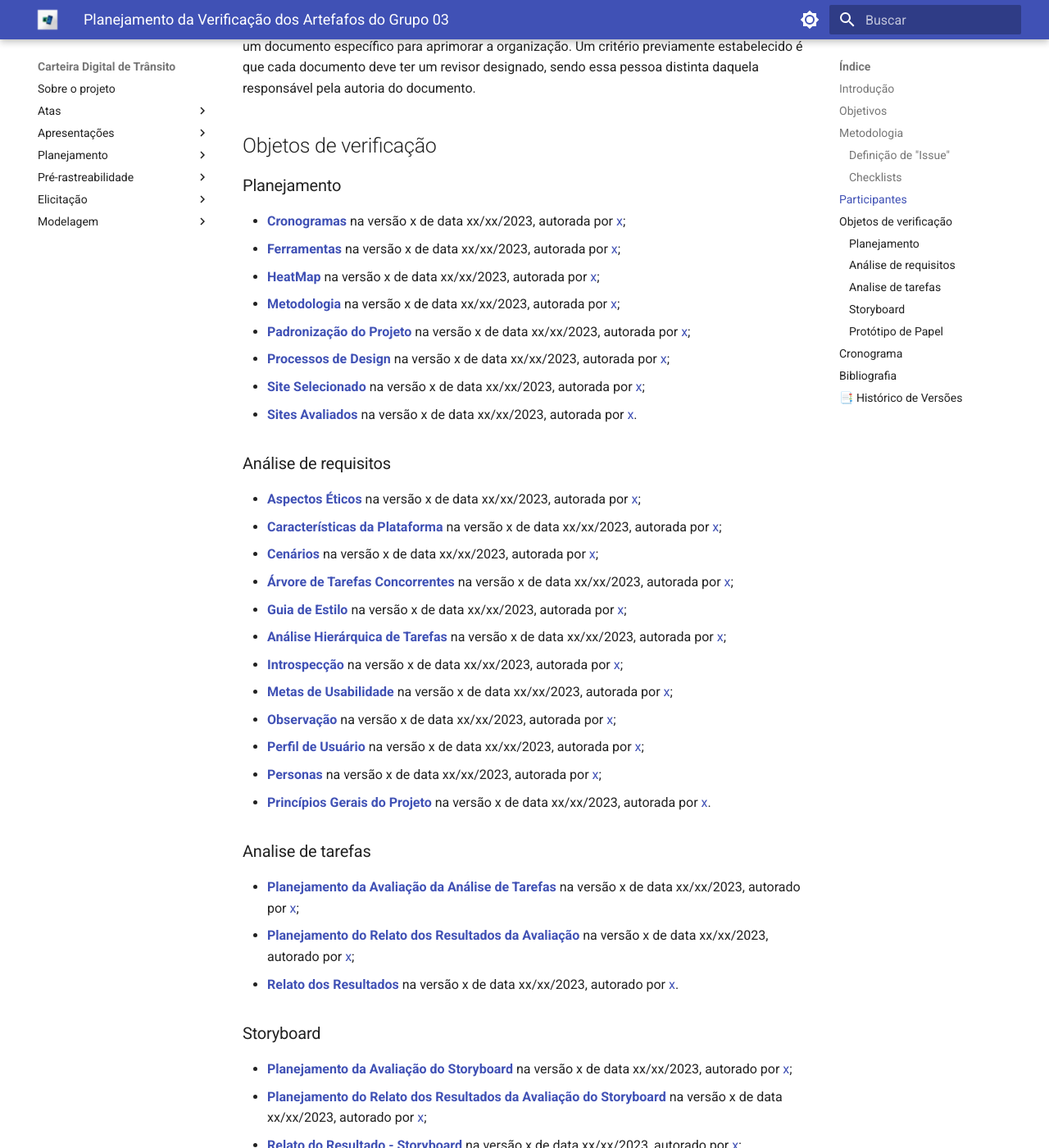
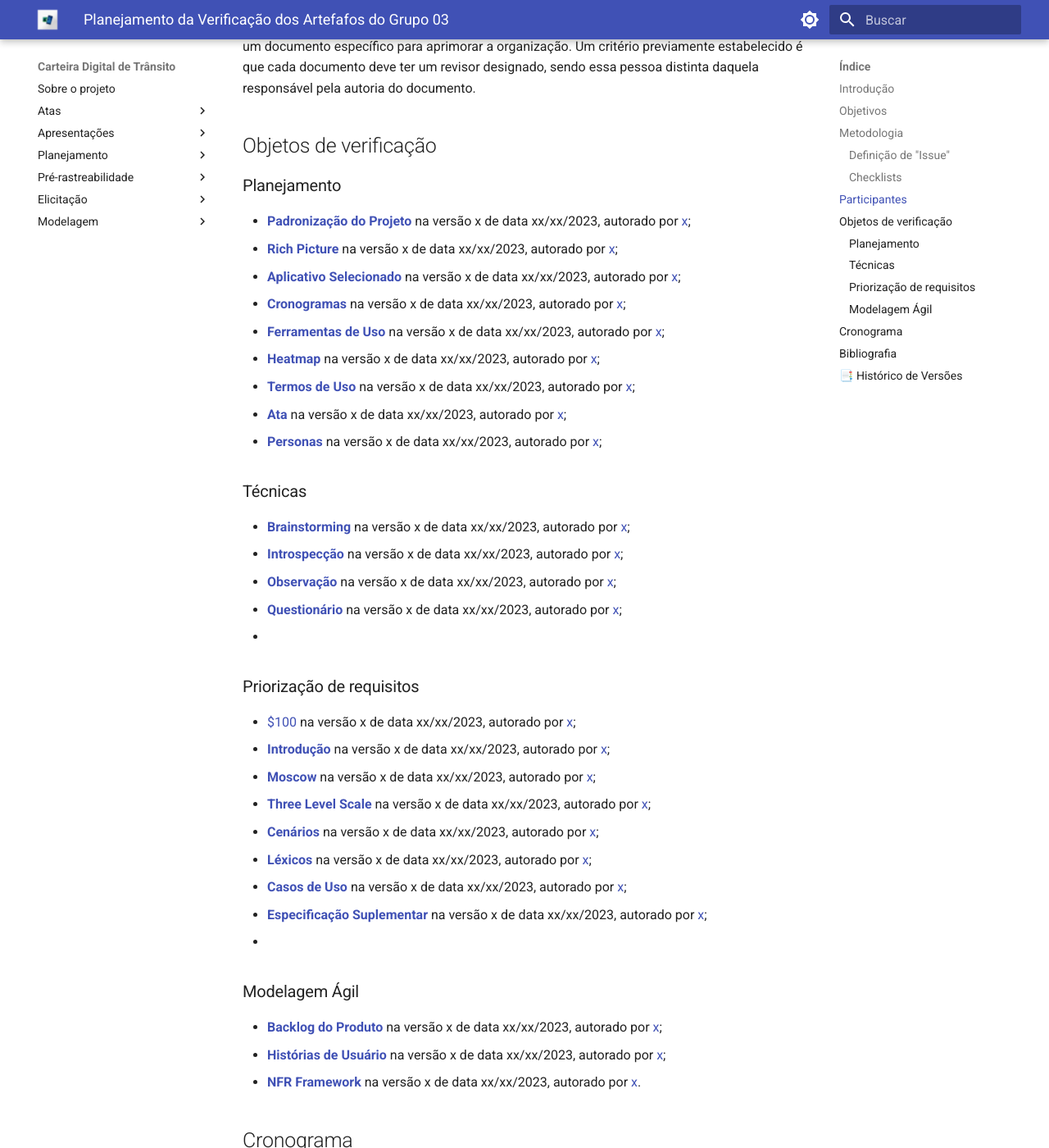
Before and after one commit to Requisitos-de-Software/2023.2-Carteira_Digital_de_Transito, an MkDocs documentation site: the page built from docs/verificacao/planejamendoDaVerificacao.md, in a window 1280 px wide and 1400 px high, scrolled down 2286 px. Shown: the whole window at 82% size. Built offline with MkDocs 1.6.1 and Material for MkDocs 9.7.7, drawn with Linux system fonts in a browser that asks for light colours; some of the changed text lies outside the part shown.

Commit message:
Update planejamendoDaVerificacao.md

```diff
--- a/docs/verificacao/planejamendoDaVerificacao.md
+++ b/docs/verificacao/planejamendoDaVerificacao.md
@@ -2,17 +2,17 @@
 
 ## Introdução
 A fase de verificação emerge como um dos pilares fundamentais no ciclo de desenvolvimento de um projeto. Nesse estágio crucial, os artefatos gerados passam por uma minuciosa análise para assegurar que estejam em conformidade com os requisitos especificados. Dessa forma,
-presente documento delineia o planejamento da verificação dos artefatos criados pelo [Grupo 3](https://interacao-humano-computador.github.io/2023.2-PlataformaLattes/), cujo projeto é  fundamentado plataforma Lattes.
+presente documento delineia o planejamento da verificação dos artefatos criados pelo [Grupo 3](https://requisitos-de-software.github.io/2023.2-BRBMobilidade/), cujo projeto é fundamentado no aplicativo [BRB Mobilidade](https://play.google.com/store/apps/details?id=br.com.brb.mobilidade&hl=pt_BR&gl=US).
 
 ## Objetivos
-O propósito deste planejamento é estabelecer uma abordagem sólida para a verificação sistemática dos artefatos gerados pelo [Grupo 3](https://interacao-humano-computador.github.io/2023.2-PlataformaLattes/), garantindo a presença dos elementos necessários e
+O propósito deste planejamento é estabelecer uma abordagem sólida para a verificação sistemática dos artefatos gerados pelo [Grupo 3](https://requisitos-de-software.github.io/2023.2-BRBMobilidade/), garantindo a presença dos elementos necessários e
 aderência aos padrões predefinidos. Além disso, busca-se assegurar que tais artefatos atendam às exigências estabelecidas com precisão e qualidade, promovendo, assim, uma entrega consistente e alinhada aos padrões estabelecidos.
 
 ## Metodologia
 A abordagem selecionada para conduzir essa verificação é a inspeção, uma metodologia que implica em uma revisão formal dos artefatos produzidos, visando identificar possíveis defeitos. Essa revisão é meticulosamente conduzida por meio de uma checklist,
 que inclui uma lista abrangente dos defeitos mais comuns a serem identificados, analisados e classificados.
 É importante destacar que a leitura do artefato não deve ser realizada pelo seu autor, garantindo assim uma perspectiva mais objetiva e imparcial durante o processo de inspeção. Este método visa assegurar a qualidade dos resultados, contribuindo para a
-detecção precoce de problemas e aprimoramento contínuo dos artefatos produzidos. Uma "issue" foi gerada no repositório do [Grupo 02](https://github.com/Interacao-Humano-Computador/2023.2-Ventoy), encarregado da verificação, apresentando um checklist que abrange
+detecção precoce de problemas e aprimoramento contínuo dos artefatos produzidos. Uma "issue" foi gerada no repositório do nosso grupo  ([Grupo 02](https://github.com/Requisitos-de-Software/2023.2-Carteira_Digital_de_Transito)), encarregado da verificação, apresentando um checklist que abrange
 cada artefato a ser analisado. A distribuição dos artefatos a serem verificados não segue uma divisão predeterminada, uma vez que cada participante, ao iniciar a verificação de um artefato específico, registra na "issue" sua responsabilidade pela verificação
 em questão. Este método é seguido até que todos os artefatos tenham sido devidamente analisados.<br/>
 Conforme mencionado anteriormente, para orientar o acompanhamento na verificação, serão empregados checklists. Uma explicação mais detalhada sobre essa técnica estará disponível em um subtópico deste documento intitulado "Checklist".
@@ -68,50 +68,39 @@ estabelecido é que cada documento deve ter um revisor designado, sendo essa pes
 ## Objetos de verificação
 
 ### Planejamento
-- [**Cronogramas**](link) na versão x de data xx/xx/2023, autorada por [x](git link);
-- [**Ferramentas**](link) na versão x de data xx/xx/2023, autorada por [x](git link);
-- [**HeatMap**](link) na versão x de data xx/xx/2023, autorada por [x](git link);
-- [**Metodologia**](link) na versão x de data xx/xx/2023, autorada por [x](git link);
-- [**Padronização do Projeto**](link) na versão x de data xx/xx/2023, autorada por [x](git link);
-- [**Processos de Design**](link) na versão x de data xx/xx/2023, autorada por [x](git link);
-- [**Site Selecionado**](link) na versão x de data xx/xx/2023, autorada por [x](git link);
-- [**Sites Avaliados**](link) na versão x de data xx/xx/2023, autorada por [x](git link).
+- [**Padronização do Projeto**](link) na versão x de data xx/xx/2023, autorado por [x](git link);
+- [**Rich Picture**](link) na versão x de data xx/xx/2023, autorado por [x](git link);
+- [**Aplicativo Selecionado**](link) na versão x de data xx/xx/2023, autorado por [x](git link);
+- [**Cronogramas**](link) na versão x de data xx/xx/2023, autorado por [x](git link);
+- [**Ferramentas de Uso**](link) na versão x de data xx/xx/2023, autorado por [x](git link);
+- [**Heatmap**](link) na versão x de data xx/xx/2023, autorado por [x](git link);
+- [**Termos de Uso**](link) na versão x de data xx/xx/2023, autorado por [x](git link);
+- [**Ata**](link) na versão x de data xx/xx/2023, autorado por [x](git link);
+- [**Personas**](link) na versão x de data xx/xx/2023, autorado por [x](git link);
 
-### Análise de requisitos
-
-- [**Aspectos Éticos**](link) na versão x de data xx/xx/2023, autorada por [x](git link);
-- [**Características da Plataforma**](link) na versão x de data xx/xx/2023, autorada por [x](git link);
-- [**Cenários**](link) na versão x de data xx/xx/2023, autorada por [x](git link);
-- [**Árvore de Tarefas Concorrentes**](link) na versão x de data xx/xx/2023, autorada por [x](git link);
-- [**Guia de Estilo**](link) na versão x de data xx/xx/2023, autorada por [x](git link);
-- [**Análise Hierárquica de Tarefas**](link) na versão x de data xx/xx/2023, autorada por [x](git link);
-- [**Introspecção**](link) na versão x de data xx/xx/2023, autorada por [x](git link);
-- [**Metas de Usabilidade**](link) na versão x de data xx/xx/2023, autorada por [x](git link);
-- [**Observação**](link) na versão x de data xx/xx/2023, autorada por [x](git link);
-- [**Perfil de Usuário**](link) na versão x de data xx/xx/2023, autorada por [x](git link);
-- [**Personas**](link) na versão x de data xx/xx/2023, autorada por [x](git link);
-- [**Princípios Gerais do Projeto**](link) na versão x de data xx/xx/2023, autorada por [x](git link).
-
-### Analise de tarefas
-
-- [**Planejamento da Avaliação da Análise de Tarefas**](link) na versão x de data xx/xx/2023, autorado por [x](git link);
-- [**Planejamento do Relato dos Resultados da Avaliação**](link) na versão x de data xx/xx/2023, autorado por [x](git link);
-- [**Relato dos Resultados**](link) na versão x de data xx/xx/2023, autorado por [x](git link).
-
-### Storyboard
-
-- [**Planejamento da Avaliação do Storyboard**](link) na versão x de data xx/xx/2023, autorado por [x](git link);
-- [**Planejamento do Relato dos Resultados da Avaliação do Storyboard**](link) na versão x de data xx/xx/2023, autorado por [x](git link);
-- [**Relato do Resultado - Storyboard**](link) na versão x de data xx/xx/2023, autorado por [x](git link);
-- [**Storyboards**](link) na versão x de data xx/xx/2023, autorado por [x](git link).
-
-### Protótipo de Papel
-
-- [**Planejamento da Avaliação do Protótipo de Papel**](link) na versão x de data xx/xx/2023, autorado por [x](git link);
-- [**Planejamento do Relato dos Resultados da Avaliação do Protótipo de Papel**](link) na versão x de data xx/xx/2023, autorado por [x](git link).
+### Técnicas
+- [**Brainstorming**](link) na versão x de data xx/xx/2023, autorado por [x](git link);
+- [**Introspecção**](link) na versão x de data xx/xx/2023, autorado por [x](git link);
+- [**Observação**](link) na versão x de data xx/xx/2023, autorado por [x](git link);
+- [**Questionário**](link) na versão x de data xx/xx/2023, autorado por [x](git link);
+-
+### Priorização de requisitos
+- [$100](link) na versão x de data xx/xx/2023, autorado por [x](git link);
+- [**Introdução**](link) na versão x de data xx/xx/2023, autorado por [x](git link);
+- [**Moscow**](link) na versão x de data xx/xx/2023, autorado por [x](git link);
+- [**Three Level Scale**](link) na versão x de data xx/xx/2023, autorado por [x](git link);
+- [**Cenários**](link) na versão x de data xx/xx/2023, autorado por [x](git link);
+- [**Léxicos**](link) na versão x de data xx/xx/2023, autorado por [x](git link);
+- [**Casos de Uso**](link) na versão x de data xx/xx/2023, autorado por [x](git link);
+- [**Especificação Suplementar**](link) na versão x de data xx/xx/2023, autorado por [x](git link);
+-
+### Modelagem Ágil
+- [**Backlog do Produto**](link) na versão x de data xx/xx/2023, autorado por [x](git link);
+- [**Histórias de Usuário**](link) na versão x de data xx/xx/2023, autorado por [x](git link);
+- [**NFR Framework**](link) na versão x de data xx/xx/2023, autorado por [x](git link).
 
 ## Cronograma
-As verificações serão realizadas no período do dia 10 de novembro de 2023 até o dia 14 de novembro de 2023.
+As verificações serão realizadas no período do dia 10 de novembro de 2023 até o dia 12 de novembro de 2023.
 
 ## Bibliografia
 
```
